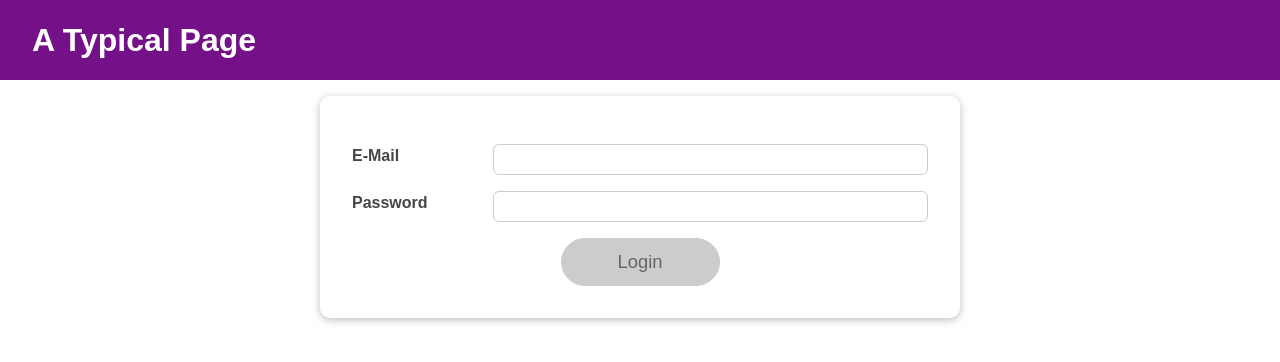
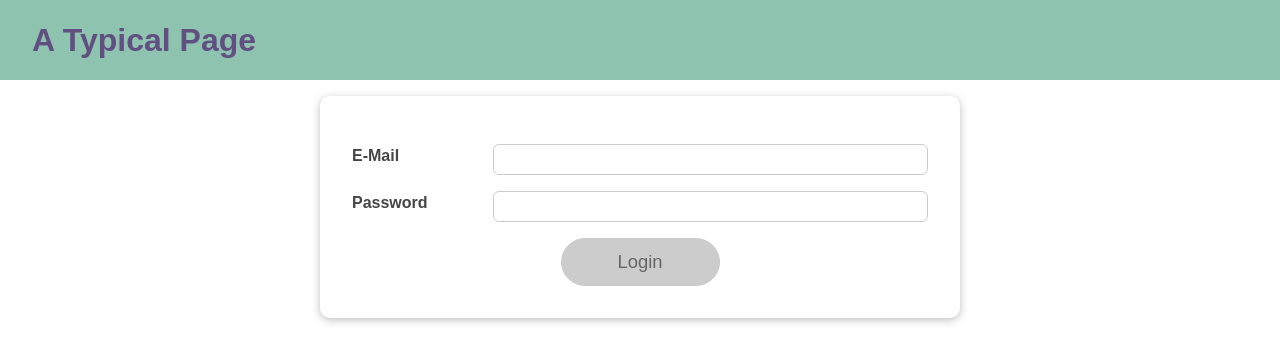
Before and after one commit to Plorrain/react-learning-use-effect-hook, a React (Create React App) app: page / in a window 1280 px wide. Shown: the top 362 px of the page. Built offline with nearby package versions, Linux system fonts and the light colour scheme.

Commit message:
changed color for the header

```diff
--- a/src/components/MainHeader/MainHeader.module.css
+++ b/src/components/MainHeader/MainHeader.module.css
@@ -7,10 +7,10 @@
   display: flex;
   justify-content: space-between;
   align-items: center;
-  background: #741188;
+  background: #8EC3B0;
   padding: 0 2rem;
 }
 
 .main-header h1 {
-  color: white;
+  color: #624F82;
 }
```
